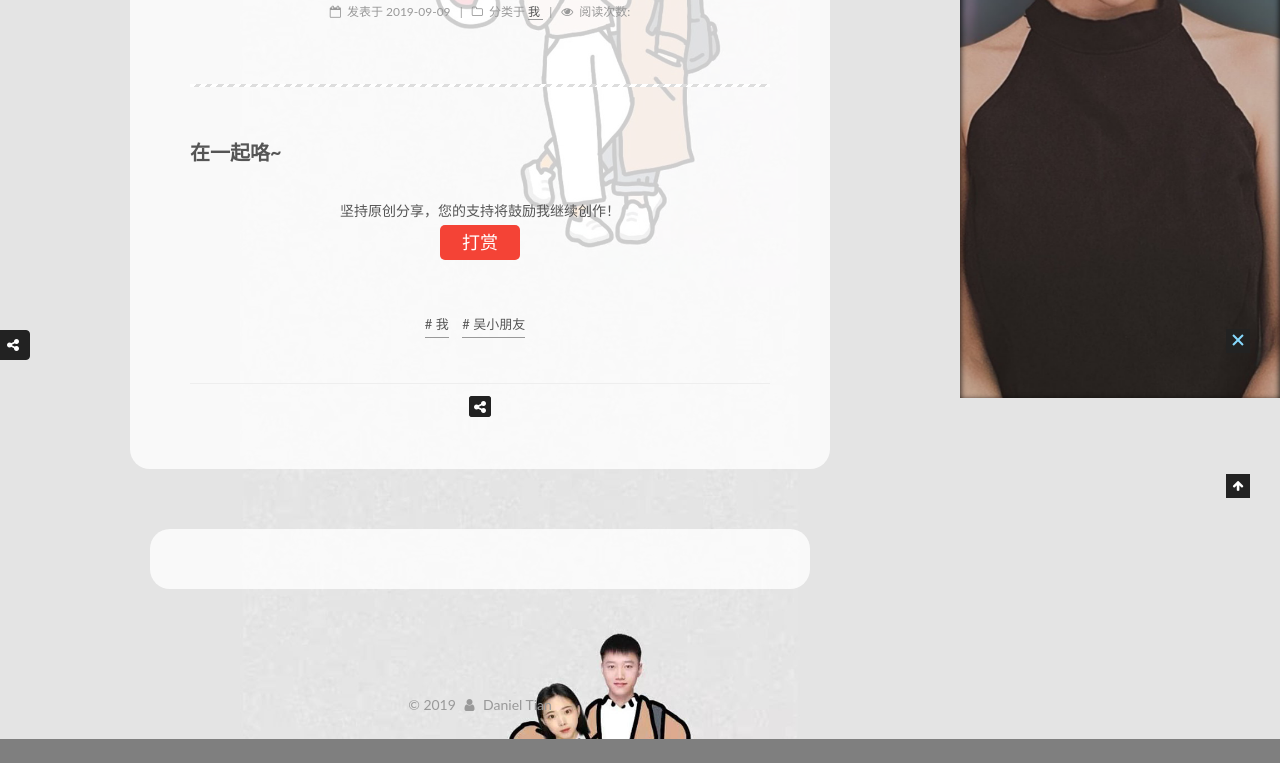
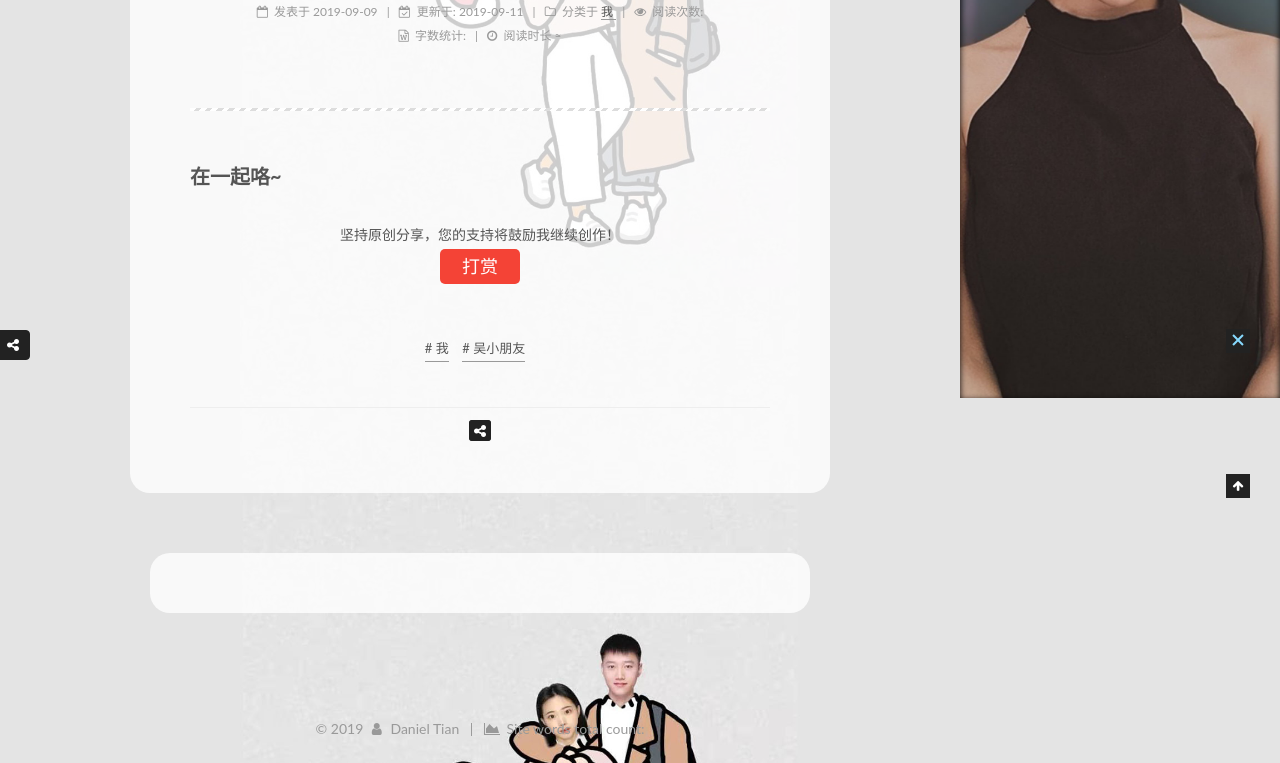
Before and after one commit to MrTianDH/MrTianDH.github.io, a plain HTML site: page 2019/09/09/2019-09-09/index.html in a window 1280 px wide. Shown: the part 402-1165 px from the top of the page. Before the commit the page ends 1141 px from the top, so only its background shows below. Drawn offline with Linux system fonts and the light colour scheme; a script that the page names is missing.

Commit message:
Site updated: 2019-09-11 02:43:10

```diff
--- a/2019/09/09/2019-09-09/index.html
+++ b/2019/09/09/2019-09-09/index.html
@@ -328,7 +328,19 @@
 
 
 
+              <span class="post-meta-divider">|</span>
 
+
+
+              <span class="post-meta-item-icon">
+                <i class="fa fa-calendar-check-o"></i>
+              </span>
+
+                <span class="post-meta-item-text">更新于&#58;</span>
+
+              <time title="更新于" itemprop="dateModified" datetime="2019-09-11T01:30:18+08:00">
+                2019-09-11
+              </time>
 
           </span>
 
@@ -376,6 +388,37 @@
 
 
 
+
+            <div class="post-wordcount">
+
+
+                <span class="post-meta-item-icon">
+                  <i class="fa fa-file-word-o"></i>
+                </span>
+
+                  <span class="post-meta-item-text">字数统计&#58;</span>
+
+                <span title="字数统计">
+
+                </span>
+
+
+
+                <span class="post-meta-divider">|</span>
+
+
+
+                <span class="post-meta-item-icon">
+                  <i class="fa fa-clock-o"></i>
+                </span>
+
+                  <span class="post-meta-item-text">阅读时长 &asymp;</span>
+
+                <span title="阅读时长">
+
+                </span>
+
+            </div>
 
 
 
@@ -661,6 +704,15 @@
   </span>
   <span class="author" itemprop="copyrightHolder">Daniel Tian</span>
 
+
+    <span class="post-meta-divider">|</span>
+    <span class="post-meta-item-icon">
+      <i class="fa fa-area-chart"></i>
+    </span>
+
+      <span class="post-meta-item-text">Site words total count&#58;</span>
+
+    <span title="Site words total count"></span>
 
 </div>
 
--- a/css/main.css
+++ b/css/main.css
@@ -1996,7 +1996,7 @@ pre .javascript .function {
   width: 4px;
   height: 4px;
   border-radius: 50%;
-  background: #df52a7;
+  background: #e332eb;
 }
 .links-of-blogroll {
   font-size: 13px;
```
Also changed, not shown: about/index.html (+9 -0 lines), archives/2019/09/index.html (+9 -0 lines), archives/2019/index.html (+9 -0 lines), archives/index.html (+9 -0 lines), categories/我/index.html (+9 -0 lines), index.html (+52 -0 lines), tags/吴小朋友/index.html (+9 -0 lines), tags/我/index.html (+9 -0 lines).
